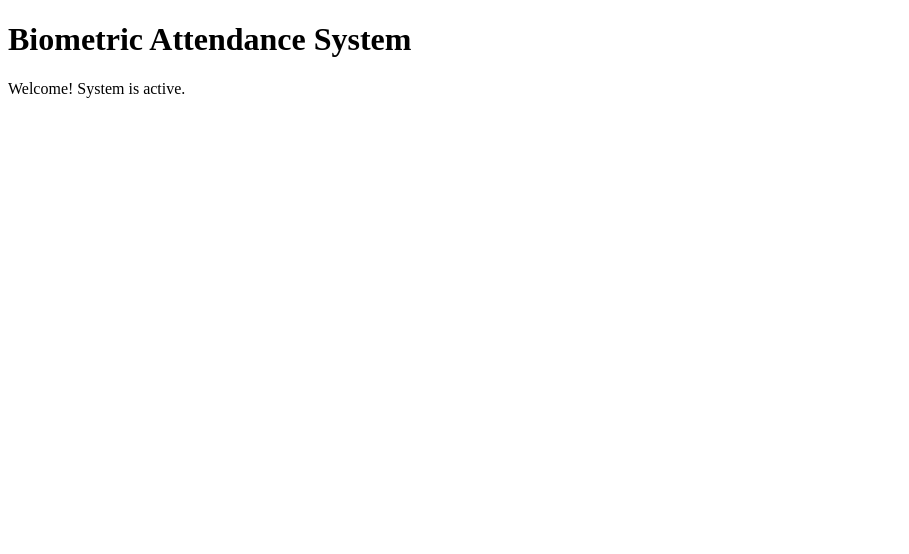
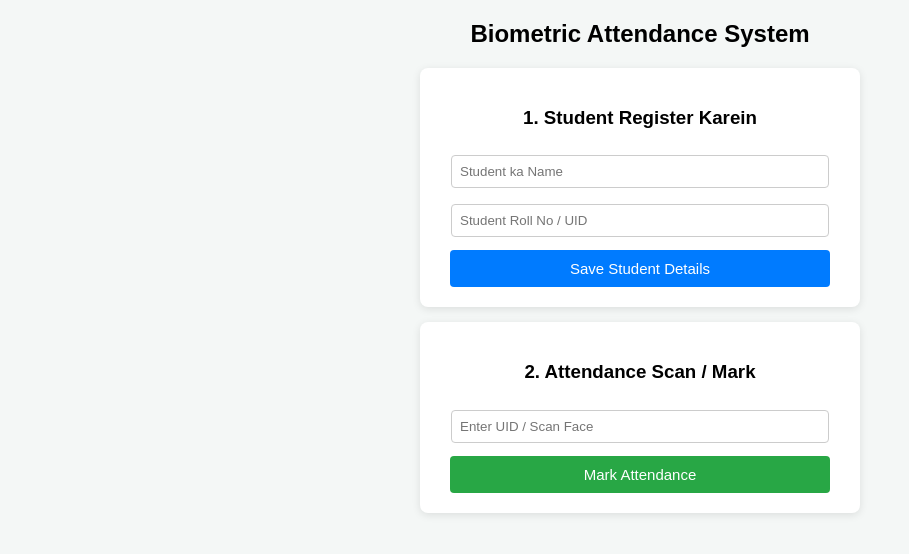
Before and after one commit to varsa07/bio_attendance, a Flask app: page / in a window 1280 px wide. Shown: the top 554 px of the page, without its empty margins (0-909 px from the left). Run offline with Flask 3, Linux system fonts and the light colour scheme.

Commit message:
Update index.html

```diff
--- a/templates/index.html
+++ b/templates/index.html
@@ -3,10 +3,35 @@
 <head>
     <meta charset="UTF-8">
     <meta name="viewport" content="width=device-width, initial-scale=1.0">
-    <title>Biometric Attendance</title>
+    <title>Biometric Attendance System</title>
+    <style>
+        body { font-family: Arial, sans-serif; background-color: #f4f7f6; margin: 20px; text-align: center; }
+        .card { background: white; padding: 20px; border-radius: 8px; max-width: 400px; margin: 15px auto; box-shadow: 0 2px 8px rgba(0,0,0,0.1); }
+        input[type="text"] { width: 90%; padding: 8px; margin: 8px 0; border: 1px solid #ccc; border-radius: 4px; }
+        button { background-color: #007bff; color: white; border: none; padding: 10px 15px; border-radius: 4px; cursor: pointer; font-size: 15px; width: 95%; margin-top: 5px; }
+        button.scan { background-color: #28a745; }
+    </style>
 </head>
 <body>
-    <h1>Biometric Attendance System</h1>
-    <p>Welcome! System is active.</p>
+    <h2>Biometric Attendance System</h2>
+
+    <!-- Student Registration -->
+    <div class="card">
+        <h3>1. Student Register Karein</h3>
+        <form action="/register" method="POST">
+            <input type="text" name="name" placeholder="Student ka Name" required><br>
+            <input type="text" name="student_id" placeholder="Student Roll No / UID" required><br>
+            <button type="submit">Save Student Details</button>
+        </form>
+    </div>
+
+    <!-- Attendance Scanner -->
+    <div class="card">
+        <h3>2. Attendance Scan / Mark</h3>
+        <form action="/mark-attendance" method="POST">
+            <input type="text" name="student_id" placeholder="Enter UID / Scan Face" required><br>
+            <button type="submit" class="scan">Mark Attendance</button>
+        </form>
+    </div>
 </body>
 </html>
```
